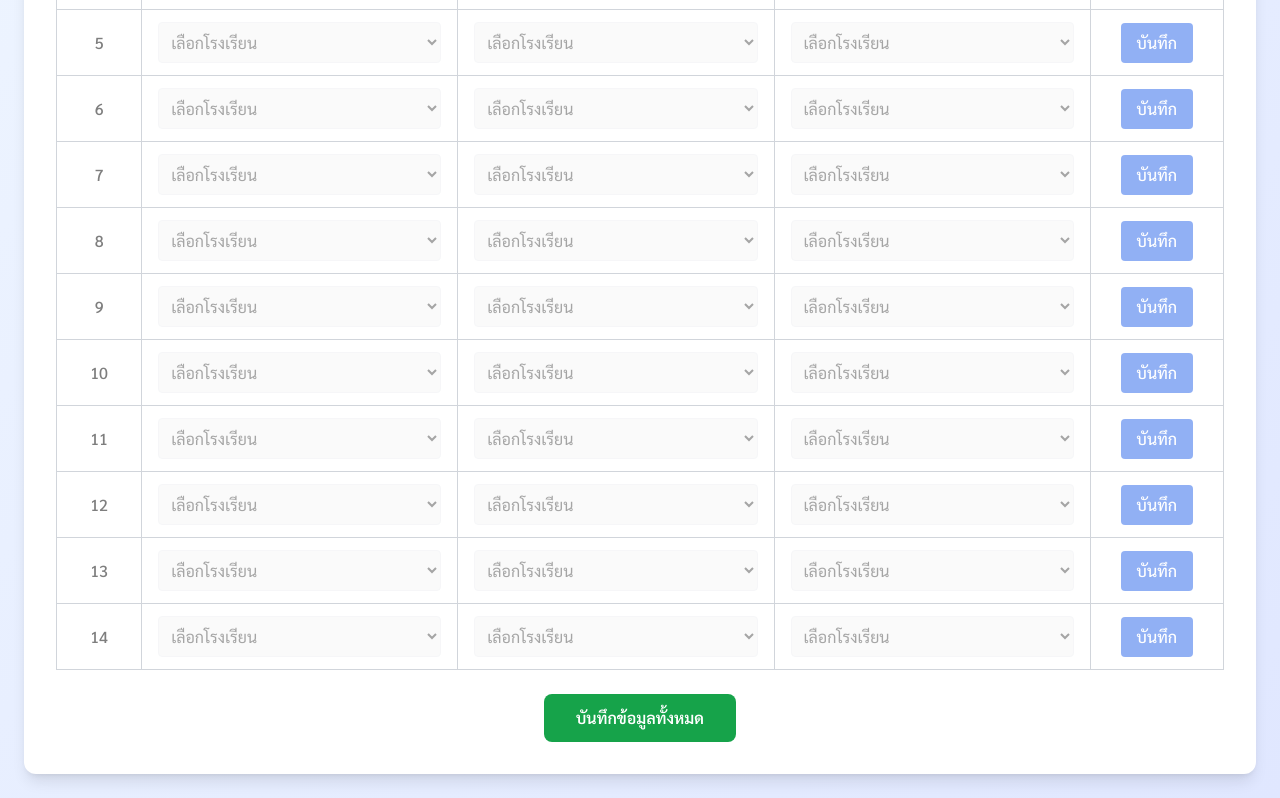
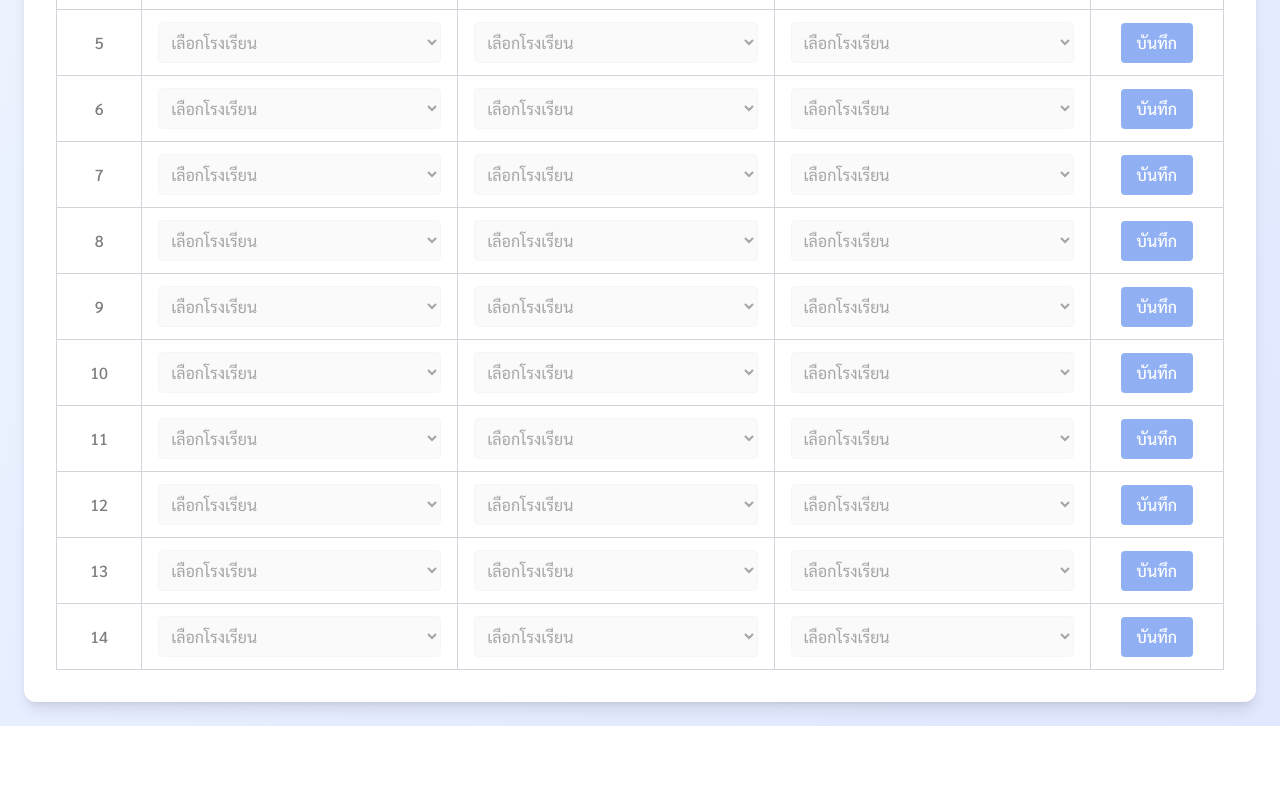
Before and after one commit to Jakkrapong008/select, a plain HTML site: page index.html in a window 1280 px wide. Shown: the part 428-1226 px from the top of the page. After the commit the page ends 1154 px from the top, so only its background shows below. Drawn offline with nearby package versions, Linux system fonts and the light colour scheme; no server answers.

Commit message:
Update index.html

```diff
--- a/index.html
+++ b/index.html
@@ -34,12 +34,6 @@
                         <!-- Rows will be generated by JavaScript -->
                     </tbody>
                 </table>
-            </div>
-
-            <div class="mt-6 text-center">
-                <button onclick="saveAllData()" class="bg-green-600 hover:bg-green-700 text-white px-8 py-3 rounded-lg font-semibold transition-colors">
-                    บันทึกข้อมูลทั้งหมด
-                </button>
             </div>
 
             <div id="loadingMessage" class="hidden text-center mt-4 text-blue-600">
```
